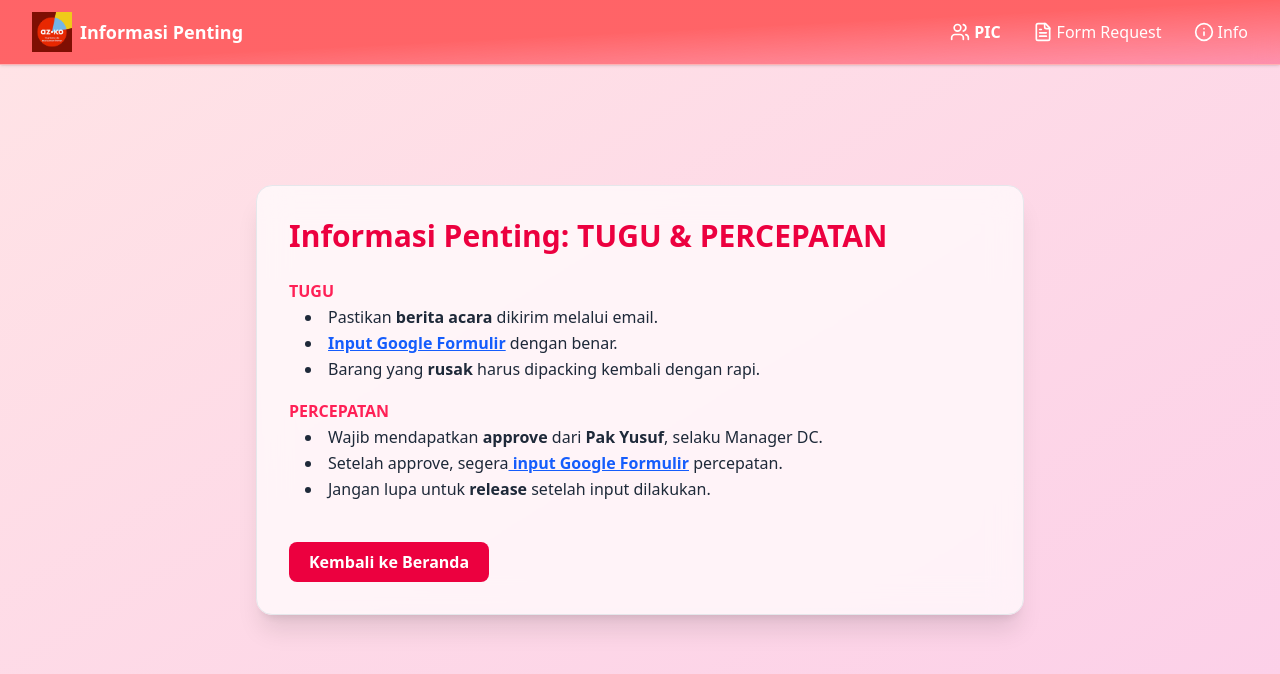
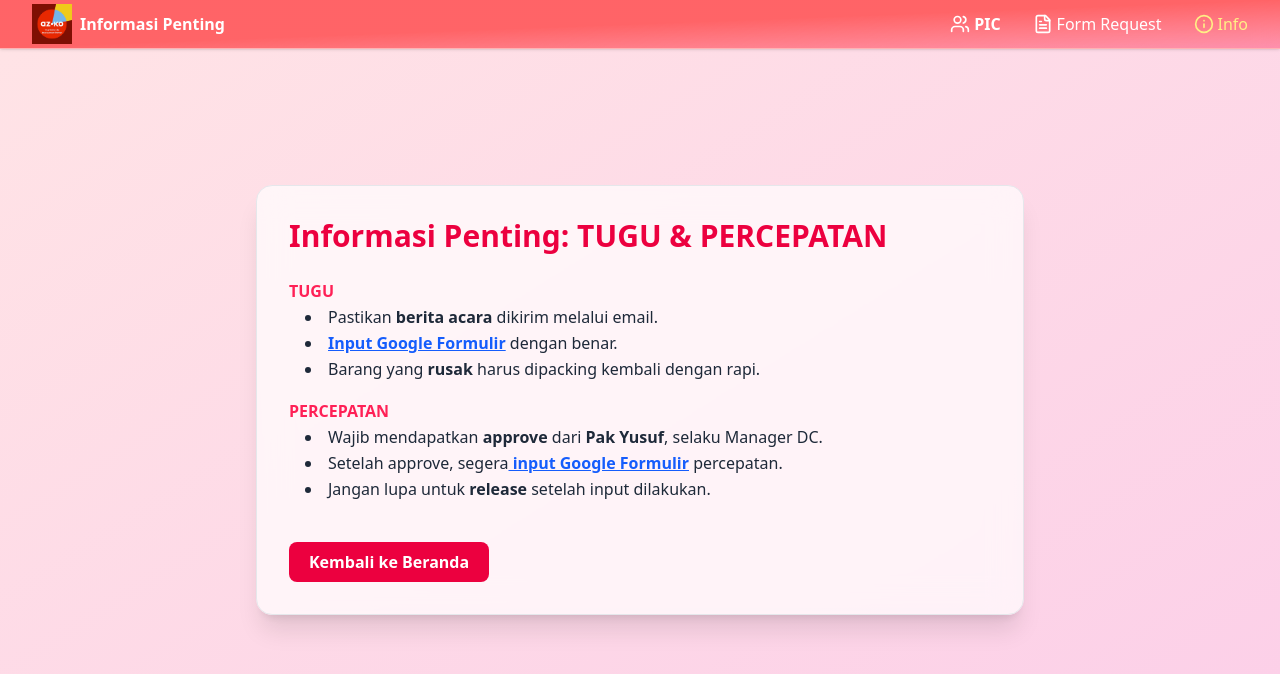
Before and after one commit to ariandto/frontendazko, a React (Vite) app: page /info in a window 1280 px wide. Shown: the top 674 px of the page. Built offline with nearby package versions, Linux system fonts and the light colour scheme; no server answers.

Commit message:
revisi container text also

```diff
--- a/src/layouts/Navigation.tsx
+++ b/src/layouts/Navigation.tsx
@@ -2,14 +2,15 @@
 import { useState } from "react";
 import { Link, useLocation } from "react-router-dom";
 import azkologo from "../assets/azkologo.png";
-import { Home, Users, FileText, Info, Menu, X } from "lucide-react";
+import { Home, Users, FileText, Info, X, MoreVertical } from "lucide-react";
 
 export default function Navigation() {
   const [isMenuOpen, setIsMenuOpen] = useState(false);
   const location = useLocation();
+  const currentPath = location.pathname;
 
   const getPageTitle = () => {
-    switch (location.pathname) {
+    switch (currentPath) {
       case "/":
         return "Home";
       case "/listpic":
@@ -19,7 +20,7 @@ export default function Navigation() {
       case "/visitor":
         return "Riwayat Pengunjung";
       case "/info":
-        return "Informasi Penting"
+        return "Informasi Penting";
       default:
         return "Lacak Pengiriman";
     }
@@ -28,7 +29,7 @@ export default function Navigation() {
   return (
     <nav className="fixed top-0 left-0 right-0 z-50 bg-gradient-to-br from-red-400 via-red-400 to-rose-500/40 backdrop-blur-md border-b border-white/50 shadow-sm text-white">
       <div className="max-w-7xl mx-auto px-4 sm:px-6 lg:px-8">
-        <div className="flex justify-between items-center h-16">
+        <div className="flex justify-between items-center h-12">
           {/* Logo & Dynamic Title */}
           <Link to="/" className="flex items-center gap-2">
             <img
@@ -36,40 +37,60 @@ export default function Navigation() {
               alt="Azko Logo"
               className="w-10 h-10 object-contain cursor-pointer"
             />
-            <span className="text-lg font-bold text-white">
+            <span className="text-sm sm:text-base font-semibold text-white">
               {getPageTitle()}
             </span>
           </Link>
 
           {/* Desktop Menu */}
           <div className="hidden md:flex items-center gap-8">
-            <Link to="/listpic" className="flex items-center gap-1 hover:text-gray-100 font-semibold hover:underline">
+            <Link
+              to="/listpic"
+              className={`flex items-center gap-1 font-semibold hover:underline ${
+                currentPath === "/listpic" ? "text-yellow-200" : "hover:text-gray-100"
+              }`}
+            >
               <Users className="w-5 h-5" /> PIC
             </Link>
-            <Link to="/form-request" className="flex items-center gap-1 hover:text-blue-200 font-medium transition-all">
+            <Link
+              to="/form-request"
+              className={`flex items-center gap-1 font-medium transition-all ${
+                currentPath === "/form-request" ? "text-yellow-200" : "hover:text-blue-200"
+              }`}
+            >
               <FileText className="w-5 h-5" /> Form Request
             </Link>
-            <Link to="/info" className="flex items-center gap-1 hover:text-green-200 font-medium transition-all">
+            <Link
+              to="/info"
+              className={`flex items-center gap-1 font-medium transition-all ${
+                currentPath === "/info" ? "text-yellow-200" : "hover:text-green-200"
+              }`}
+            >
               <Info className="w-5 h-5" /> Info
             </Link>
           </div>
 
-          {/* Hamburger Button */}
+          {/* Mobile Menu Button */}
           <div className="md:hidden">
             <button
               onClick={() => setIsMenuOpen(!isMenuOpen)}
               className="relative w-9 h-9 flex flex-col justify-center items-center group"
               aria-label="Menu"
             >
-              {isMenuOpen ? <X className="w-6 h-6 text-white" /> : <Menu className="w-6 h-6 text-white" />}
+              {isMenuOpen ? (
+                <X className="w-6 h-6 text-white" />
+              ) : (
+                <MoreVertical className="w-6 h-6 text-white" />
+              )}
             </button>
           </div>
         </div>
 
-        {/* Mobile Menu */}
+        {/* Mobile Menu Dropdown */}
         {isMenuOpen && (
           <div className="md:hidden mt-2 bg-gradient-to-br from-red-500 via-red-600 to-rose-600/95 backdrop-blur-md border-t border-white/20 shadow-md rounded-b-lg">
             <div className="px-4 py-4 space-y-3 text-white">
+              {currentPath !== "/" && (
                 <Link
                   to="/"
                   className="flex items-center gap-2 font-medium hover:text-gray-100 transition-colors"
@@ -77,6 +98,8 @@ export default function Navigation() {
                 >
                   <Home className="w-5 h-5" /> Home
                 </Link>
+              )}
+              {currentPath !== "/listpic" && (
                 <Link
                   to="/listpic"
                   className="flex items-center gap-2 font-medium hover:text-gray-100 transition-colors"
@@ -84,6 +107,8 @@ export default function Navigation() {
                 >
                   <Users className="w-5 h-5" /> PIC
                 </Link>
+              )}
+              {currentPath !== "/form-request" && (
                 <Link
                   to="/form-request"
                   className="flex items-center gap-2 font-medium hover:text-gray-100 transition-colors"
@@ -91,6 +116,8 @@ export default function Navigation() {
                 >
                   <FileText className="w-5 h-5" /> Form Request
                 </Link>
+              )}
+              {currentPath !== "/info" && (
                 <Link
                   to="/info"
                   className="flex items-center gap-2 font-medium hover:text-gray-100 transition-colors"
@@ -98,6 +125,7 @@ export default function Navigation() {
                 >
                   <Info className="w-5 h-5" /> Info
                 </Link>
+              )}
             </div>
           </div>
         )}
```
Lines whose indentation alone changed are shown as unchanged.
